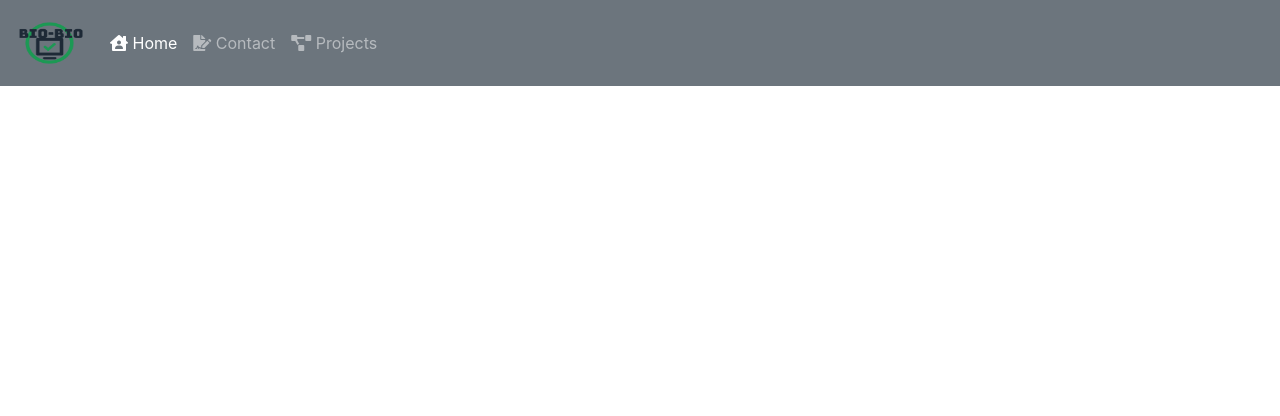
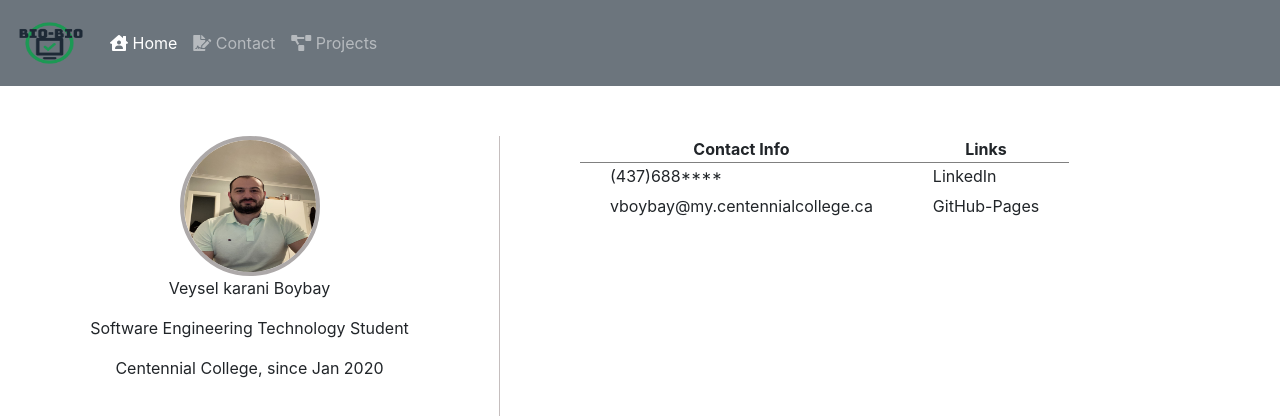
Before and after one commit to veyselboybay/COMP125-ASSIGNMENT3, a website: page index.html in a window 1280 px wide. Shown: the top 416 px of the page. Drawn offline with nearby package versions, Linux system fonts and the light colour scheme.

Commit message:
added js and css modification with text content

```diff
--- a/Content/app.css
+++ b/Content/app.css
@@ -0,0 +1,39 @@
+#mainIndex{
+    width:100%;
+    height:1000px;
+    background-color:white;
+}
+.asideContent{
+    width:500px;
+    height: 1000px;
+    border-right: solid 1px rgb(197, 190, 190);
+    margin-top:50px;
+    text-align: center;
+    float: left;
+
+}
+.sectionContent{
+    width:700px;
+    height:1000px;
+    margin-top:50px;
+    text-align: center;
+    float:right;
+
+
+}
+.asideContent img{
+    width: 140px;
+    height: 140px;
+    border:4px rgb(173, 169, 169) solid;
+    border-radius:100px;
+}
+.sectionContent th{
+
+    border-bottom:1px gray solid;
+}
+.sectionContent td{
+    padding-right: 30px;
+    padding-left: 30px;
+    padding-bottom: 5px;
+    text-align: left;
+}
--- a/Script/app.js
+++ b/Script/app.js
@@ -0,0 +1,41 @@
+(function()
+{
+    function Start()
+    {
+        leftSide();
+        rightSide();
+
+    }
+    window.addEventListener("load",Start);
+
+    function leftSide()
+    {
+        let info=document.getElementsByClassName("info");
+
+        info[0].textContent="Veysel karani Boybay";
+        info[1].textContent="Software Engineering Technology Student";
+        info[2].textContent="Centennial College, since Jan 2020";
+
+
+    }
+    function rightSide()
+    {
+        let Info=document.getElementsByTagName("th");
+
+        Info[0].textContent="Contact Info";
+        Info[1].textContent="Links";
+
+        let Infolines=document.getElementsByTagName("td");
+
+        Infolines[0].textContent="(437)688****";
+        Infolines[1].textContent="LinkedIn";
+        Infolines[2].textContent="vboybay@my.centennialcollege.ca";
+        Infolines[3].textContent="GitHub-Pages";
+        Infolines[4].textContent="";
+
+
+    }
+
+
+
+})();
--- a/index.html
+++ b/index.html
@@ -6,7 +6,7 @@
     <title>Assignment-2</title>
     <link rel="stylesheet" href="./node_modules/bootstrap/dist/css/bootstrap.min.css">
     <link rel="stylesheet" href="./node_modules/@fortawesome/fontawesome-free/css/all.min.css">
-    <link rel="stylesheet" href="./Content/app.css">
+    <link rel="stylesheet" href="Content/app.css">
 </head>
 <body>
     <nav class="navbar navbar-expand-lg navbar-dark bg-secondary">
@@ -26,6 +26,44 @@
           </div>
         </div>
       </nav>
+      <main id="mainIndex">
+          <aside class="asideContent">
+            <img src="images/logo/me.jpg">
+            <p class="info" id="name"></p>
+            <p class="info" id="title"></p>
+            <p class="info" id="location"></p>
+
+
+          </aside>
+          <section class="sectionContent">
+            <table>
+                <thead>
+                    <tr>
+                        <th></th>
+                        <th></th>
+                    </tr>
+
+                </thead>
+                <tbody>
+                    <tr>
+                        <td></td>
+                        <td></td>
+                    </tr>
+                    <tr>
+                        <td></td>
+                        <td></td>
+                    </tr>
+                    <tr>
+                        <td></td>
+                        <td></td>
+                    </tr>
+
+                </tbody>
+            </table>
+
+
+          </section>
+      </main>
 
 
 
```
Also changed, not shown: images/logo/me.jpg (added).
